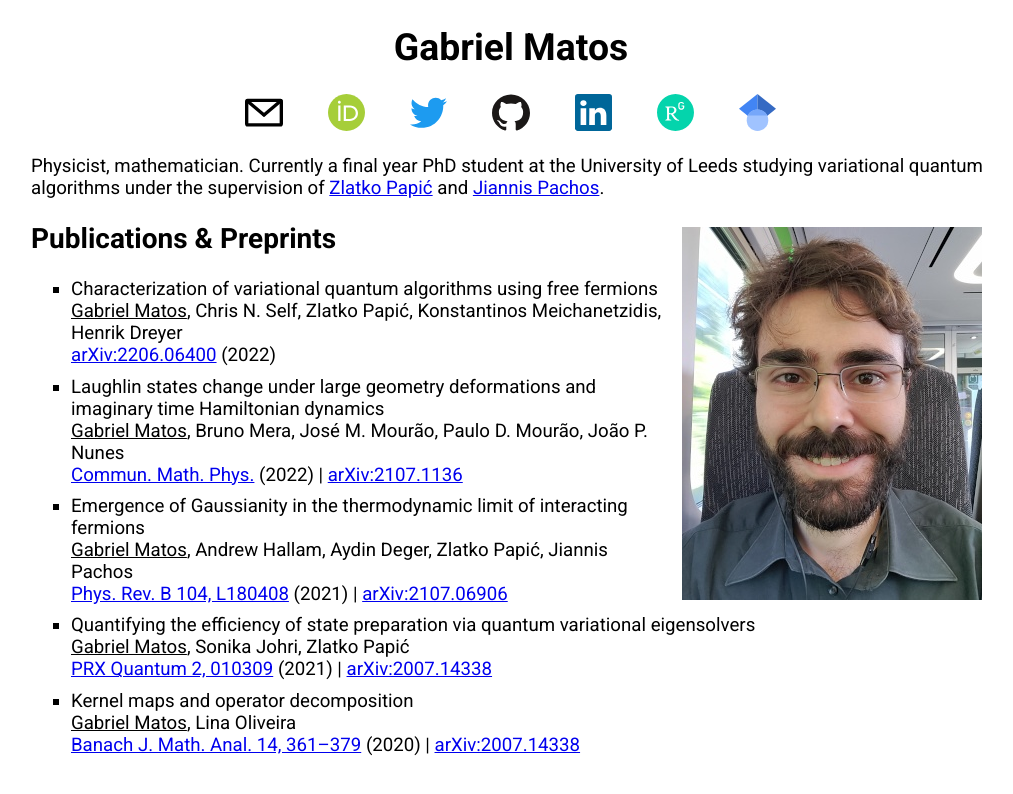
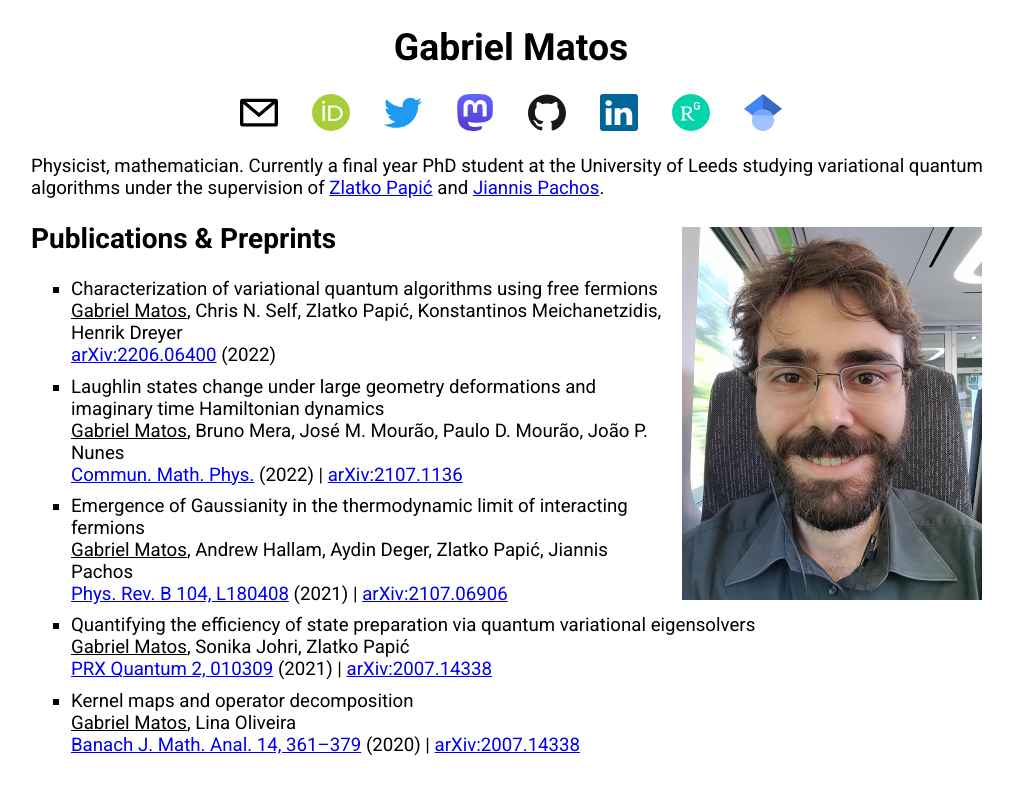
Before and after one commit to gamatos/personal-website, a website: page site/index.html in a window 1280 px wide. Shown: the whole page, without its empty margins (129-1142 px from the left). Drawn offline with Linux system fonts and the light colour scheme.

Commit message:
Add Mastodon link

```diff
--- a/site/index.html
+++ b/site/index.html
@@ -23,6 +23,7 @@
                     <li><a href="mailto:pygdfm@leeds.ac.uk" class="icon"><img src="img/mail.svg" class=icon alt="Email"> <!--Email --> </a></li>
                     <li><a href="https://orcid.org/0000-0002-3373-0128" class="icon"><img src="img/ORCID_iD.svg" class=icon alt="ORCID"> <!--ORCID --></a></li>
                     <li><a href="https://twitter.com/gabriel_f_matos" class="icon"><img src="img/ttr.svg" class=icon alt="Twitter"> <!--Twitter --> </a></li>
+                    <li><a href="https://qubit-social.xyz/@matos" class="icon"><img src="img/mastodon.svg" class=icon alt="Mastodon"> <!--Mastodon --> </a></li>
                     <li><a href="https://github.com/gamatos" class="icon"><img src="img/github.svg" class=icon alt="GitHub"> <!-- GitHub --> </a></li>
                     <li><a href="https://www.linkedin.com/in/gdfmatos/" class="icon"><img src="img/lin.svg" class=icon alt="LinkedIn"> <!-- LinkedIn --></a></li>
                     <li><a href="https://www.researchgate.net/profile/Gabriel-Matos-11" class="icon"><img src="img/researchgate.svg" class=icon alt="ResearchGate"> <!-- ResearchGate --></a></li>
```
Also changed, not shown: site/img/mastodon.svg (added).
